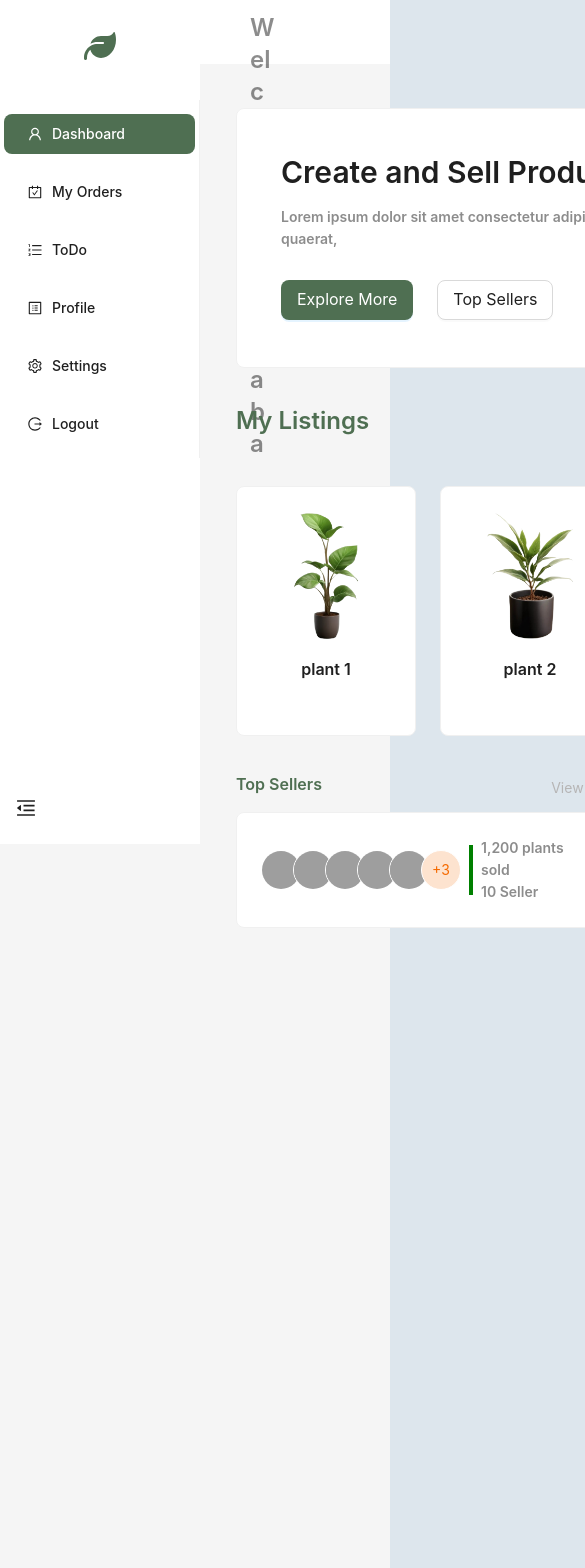
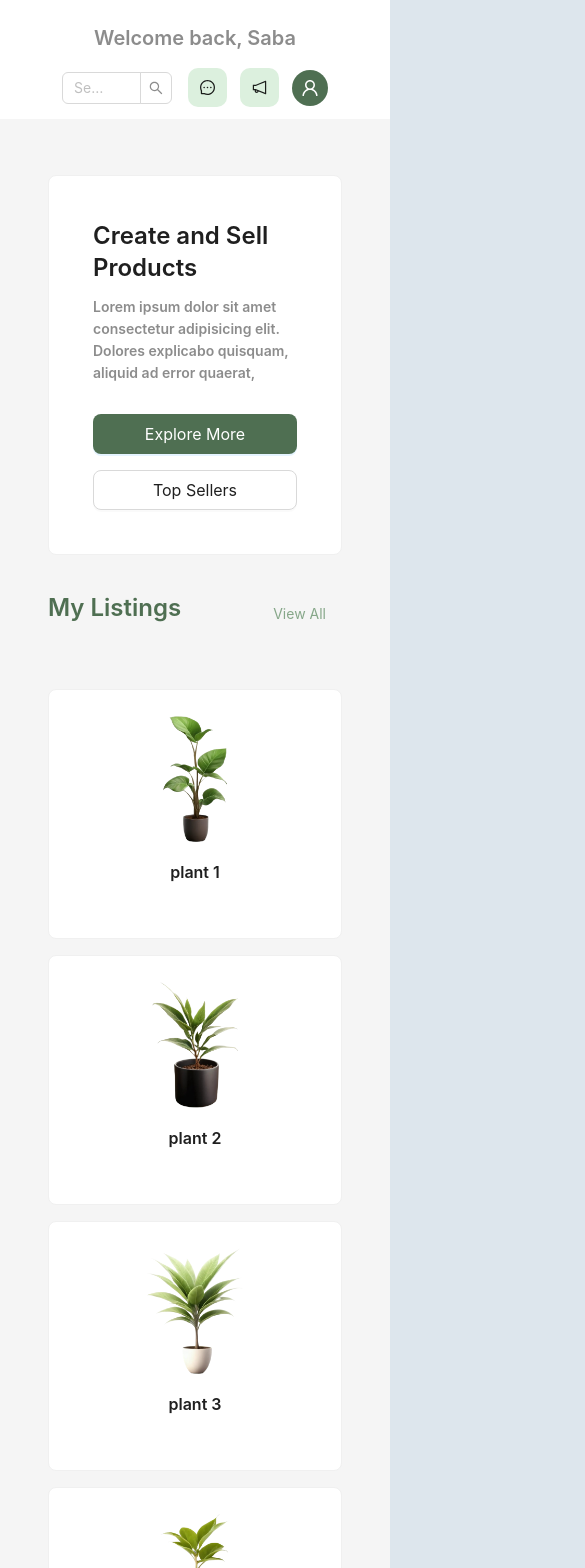
Before and after one commit to saba-ramezani/plant-dashboard, a React (Vite) app: page / in a window 390 px wide. Shown: the top 1568 px of the page, 585 px wide, since content can reach past the window. Built offline with nearby package versions, Linux system fonts and the light colour scheme; grey boxes are pictures that could not be loaded.

Commit message:
made header fully responsive

```diff
--- a/src/App.css
+++ b/src/App.css
@@ -15,6 +15,7 @@
 .header {
   padding-top: 12px;
   background: #fff;
+  height: fit-content;
 }
 
 .content {
--- a/src/App.jsx
+++ b/src/App.jsx
@@ -1,38 +1,57 @@
-import { Button, Flex, Layout } from 'antd';
-import {MenuUnfoldOutlined, MenuFoldOutlined} from '@ant-design/icons'
-import { IoIosArrowDroprightCircle } from "react-icons/io";
-import 'antd/dist/reset.css';
+import { Button, Flex, Layout, Grid } from 'antd';
+import {
+  MenuUnfoldOutlined,
+  MenuFoldOutlined
+} from '@ant-design/icons';
 import { useState } from 'react';
-import './App.css'
+import './App.css';
 import { Sidebar, CustomHeader, MainContent, SideContent } from './components';
 
 const { Header, Sider, Content } = Layout;
+const { useBreakpoint } = Grid;
 
 const App = () => {
-  const [collapsed, setCollapsed] = useState(false)
+  const [collapsed, setCollapsed] = useState(false);
+  const screens = useBreakpoint(); // <-- responsive breakpoint state
+
+  const isMobile = !screens.md; // true if screen < 768px
+
   return (
-    <Layout>
+    <Layout style={{ minHeight: '100vh' }}>
+      {/* Sider becomes collapsible on small screens */}
       <Sider
-        theme='light'
+        theme="light"
         trigger={null}
         collapsible
         collapsed={collapsed}
-        className='sider'
+        collapsedWidth={isMobile ? 0 : 80} // Hide completely on mobile
+        breakpoint="md" // Collapse on medium screens and below
+        onBreakpoint={(broken) => setCollapsed(broken)} // collapse automatically
+        className="sider"
       >
         <Sidebar />
-        <Button
-          type='text'
-          icon={collapsed ? <MenuUnfoldOutlined /> : <MenuFoldOutlined />}
-          onClick={() => setCollapsed(!collapsed)}
-          className='collapse-menu-btn'
+        {!isMobile && (
+          <Button
+            type="text"
+            icon={collapsed ? <MenuUnfoldOutlined /> : <MenuFoldOutlined />}
+            onClick={() => setCollapsed(!collapsed)}
+            className="collapse-menu-btn"
           />
+        )}
       </Sider>
+
       <Layout>
-        <Header className='header'>
+        <Header className="header">
           <CustomHeader />
         </Header>
-        <Content className='content'>
-          <Flex gap={"large"}>
+
+        <Content className="content">
+          <Flex
+            vertical={isMobile} // Stack items vertically on mobile
+            gap="large"
+            justify="space-between"
+            style={{ padding: isMobile ? 12 : 24 }}
+          >
             <MainContent />
             <SideContent />
           </Flex>
--- a/src/components/Activity/Activity.jsx
+++ b/src/components/Activity/Activity.jsx
@@ -1,40 +1,45 @@
 import { Avatar, Button, Flex, List, Typography } from "antd"
 import { activityData } from "../../data/activityData"
 
-const Activity = () => {
+const Activity = ({ isMobile }) => {
   return (
-    <Flex vertical gap={"small"}>
-        <Flex align="center" justify="space-between" gap={"large"}>
-            <Typography.Title level={3} strong className="primary--color">
+    <Flex vertical gap="small">
+      <Flex align="center" justify="space-between" wrap>
+        <Typography.Title
+          level={isMobile ? 4 : 3}
+          strong
+          className="primary--color"
+          style={{ marginBottom: 0 }}
+        >
           Recent Activity
         </Typography.Title>
-            <Button type="link" className="gray--color">
+        <Button type="link" className="gray--color" style={{ paddingInline: 0 }}>
           View All
         </Button>
       </Flex>
 
       <List
+        style={{ width: '100%' }}
         pagination={{
           pageSize: 5,
+          responsive: true,
         }}
-            dataSource={activityData} renderItem={(user, index) =>
-            (
+        dataSource={activityData}
+        renderItem={(user, index) => (
           <List.Item key={index}>
             <List.Item.Meta
               avatar={<Avatar src={user.profile} />}
               title={<a href="#">{user.name}</a>}
               description="Ordered a new plant"
-                    ></List.Item.Meta>
+            />
             <span className="gray--color">
-                        {user.orderTime} {user.orderTime == 1 ? "day ago" : "days ago"}
+              {user.orderTime} {user.orderTime === 1 ? 'day ago' : 'days ago'}
             </span>
           </List.Item>
-            )
-        }>
-
-        </List>
+        )}
+      />
     </Flex>
-  )
-}
+  );
+};
 
 export default Activity
--- a/src/components/Banner/Banner.jsx
+++ b/src/components/Banner/Banner.jsx
@@ -1,24 +1,25 @@
 import { Button, Card, Flex, Typography } from 'antd'
 
-const Banner = () => {
+const Banner = ({ isMobile }) => {
   return (
-    <Card style={{height: 260, padding: '20px'}}>
-        <Flex vertical gap={"30px"}>
-            <Flex vertical align='flex-start'>
-                <Typography.Title level={2} strong>
+    <Card style={{ height: isMobile ? 'auto' : 260, padding: 20 }}>
+      <Flex vertical gap="30px">
+        <Flex vertical align="flex-start">
+          <Typography.Title level={isMobile ? 3 : 2} strong>
             Create and Sell Products
           </Typography.Title>
-                <Typography.Text type='secondary' strong>
+          <Typography.Text type="secondary" strong>
             Lorem ipsum dolor sit amet consectetur adipisicing elit. Dolores explicabo quisquam, aliquid ad error quaerat,
           </Typography.Text>
         </Flex>
-            <Flex gap={"large"}>
-                <Button type='primary' size="large">Explore More</Button>
-                <Button size='large'>Top Sellers</Button>
+
+        <Flex vertical={isMobile} gap="middle">
+          <Button type="primary" size="large">Explore More</Button>
+          <Button size="large">Top Sellers</Button>
         </Flex>
       </Flex>
     </Card>
-  )
-}
+  );
+};
 
 export default Banner
--- a/src/components/ContentSidebar/ContentSidebar.jsx
+++ b/src/components/ContentSidebar/ContentSidebar.jsx
@@ -1,11 +1,11 @@
 import { Card, Flex, Image, Typography } from "antd"
 import { plant1 } from "../../assets"
 
-const ContentSidebar = () => {
+const ContentSidebar = ({ isMobile }) => {
   return (
     <div>
-      <Card className="card">
-        <Flex vertical gap={"large"}>
+      <Card className="card" style={{ position: 'relative', overflow: 'hidden' }}>
+        <Flex vertical gap="large">
           <Typography.Title level={4} strong>
             Today <br /> 5 Orders
           </Typography.Title>
@@ -13,10 +13,25 @@ const ContentSidebar = () => {
             This Month <br /> 240 Orders
           </Typography.Title>
         </Flex>
-        <Image src={plant1} alt="plant" style={{position: 'absolute', bottom: -50, left: '50px', height: "300px", width: 'auto'}} />
+
+        {/* Responsive plant image */}
+        {!isMobile && (
+          <Image
+            src={plant1}
+            alt="plant"
+            style={{
+              position: 'absolute',
+              bottom: -50,
+              left: '50px',
+              height: '300px',
+              width: 'auto',
+            }}
+            preview={false}
+          />
+        )}
       </Card>
     </div>
-  )
-}
+  );
+};
 
 export default ContentSidebar
--- a/src/components/CustomHeader/CustomHeader.jsx
+++ b/src/components/CustomHeader/CustomHeader.jsx
@@ -1,27 +1,58 @@
-import { Avatar, Flex, Typography } from "antd"
-import Search from "antd/es/input/Search"
-import {MessageOutlined, NotificationOutlined, UserOutlined} from '@ant-design/icons'
+import { Avatar, Flex, Input, Typography, Grid } from 'antd';
+import { MessageOutlined, NotificationOutlined, UserOutlined } from '@ant-design/icons';
+
+const { useBreakpoint } = Grid;
+const { Search } = Input;
 
 const CustomHeader = () => {
+  const screens = useBreakpoint();
+  const isMobile = !screens.md; // screens.md = true when width >= 768px
+  const isBetweenMdAndLg = screens.md && !screens.lg; //between 768 & 992
+
   return (
-    <Flex align="center" justify="space-between">
-        <Typography.Title level={3} type="secondary">
+    <Flex
+      vertical={isMobile ||isBetweenMdAndLg}
+      align={'center'}
+      justify="space-between"
+      gap={isMobile || isBetweenMdAndLg ? '1rem' : 0}
+      style={{ width: '100%', padding: '12px' }}
+    >
+      <Typography.Title
+        level={isMobile ? 4 : 3}
+        type="secondary"
+        style={{ margin: 0 }}
+      >
         Welcome back, Saba
       </Typography.Title>
-        <Flex align="center" gap={"3rem"}>
-            <Search placeholder="Search Dashboard" className="header-search" allowClear />
-            <Flex align="center" gap={"10px"}>
+
+      <Flex
+        align="center"
+        justify="space-between"
+        gap={isMobile ? '1rem' : '3rem'}
+        style={{ width: isMobile ? '100%' : 'fit-content' }}
+      >
+        <Search
+          placeholder="Search Dashboard"
+          allowClear
+          className="header-search"
+          style={{
+            width: isMobile ? '100%' : 250,
+            maxWidth: 250,
+          }}
+        />
+
+        <Flex align="center" gap={isMobile ? '0.8rem' : '10px'}>
           <MessageOutlined className="header-icon" />
           <NotificationOutlined className="header-icon" />
           <Avatar
             icon={<UserOutlined />}
-                    size={40}
+            size={isMobile ? 36 : 40}
             className="header-avatar"
           />
         </Flex>
       </Flex>
     </Flex>
-  )
-}
+  );
+};
 
-export default CustomHeader
+export default CustomHeader;
--- a/src/components/MainContent/MainContent.jsx
+++ b/src/components/MainContent/MainContent.jsx
@@ -1,18 +1,24 @@
-import { Flex } from "antd"
+import { Flex, Grid } from "antd"
 import Banner from "../Banner/Banner"
 import ProductsList from "../ProductsList/ProductsList"
 import SellersList from "../SellersList/SellersList"
 
+const { useBreakpoint } = Grid;
+
+
 const MainContent = () => {
+  const screens = useBreakpoint();
+  const isMobile = !screens.md;
+
   return (
-    <div style={{flex: 1}}>
-        <Flex vertical gap={"2.3rem"}>
-            <Banner />
-            <ProductsList />
-            <SellersList />
-        </Flex>
+    <div style={{ flex: 1 }}>
+      <Flex vertical gap="2.3rem">
+        <Banner isMobile={isMobile} />
+        <ProductsList isMobile={isMobile} />
+        <SellersList isMobile={isMobile} />
+      </Flex>
     </div>
-  )
-}
+  );
+};
 
 export default MainContent
--- a/src/components/ProductsList/ProductsList.jsx
+++ b/src/components/ProductsList/ProductsList.jsx
@@ -1,26 +1,29 @@
-import { Button, Card, Flex, Image, Typography } from 'antd'
+import { Button, Card, Flex, Image, Typography, Row, Col } from 'antd'
 import { plantData } from '../../data/plantData'
 
 const {Meta} = Card;
-const ProductsList = () => {
+const ProductsList = ({ isMobile }) => {
   return (
     <>
-      <Flex align='center' justify='space-between'>
-        <Typography.Title level={3} strong className='primary--color'>
+      <Row align="middle" justify="space-between" style={{ marginBottom: 16 }}>
+        <Typography.Title level={3} strong className="primary--color">
           My Listings
         </Typography.Title>
-        <Button type='link' className='secondary--color'>View All</Button>
-      </Flex>
-      <Flex align='center' gap={'large'}>
+        <Button type="link" className="secondary--color">View All</Button>
+      </Row>
+
+      <Row gutter={[16, 16]}>
         {plantData.map((plant) => (
-          <Card key={plant.id} hoverable className='plant-card'>
-            <Image src={plant.picture} style={{width: '130px'}} />
-            <Meta title={plant.name} style={{marginTop: '1rem'}} />
-          </Card>
+          <Col xs={24} sm={12} md={8} lg={6} key={plant.id}>
+            <Card hoverable className="plant-card">
+              <Image src={plant.picture} style={{ width: '100%', height: 130, objectFit: 'cover' }} />
+              <Meta title={plant.name} style={{ marginTop: 16 }} />
+            </Card>
+          </Col>
         ))}
-      </Flex>
+      </Row>
     </>
-  )
-}
+  );
+};
 
 export default ProductsList
--- a/src/components/SellersList/SellersList.jsx
+++ b/src/components/SellersList/SellersList.jsx
@@ -1,20 +1,27 @@
-import { Avatar, Button, Card, Divider, Flex, Tooltip, Typography } from "antd"
+import { Avatar, Button, Card, Divider, Flex, Tooltip, Typography, Row, Col, Grid } from "antd"
 
-const SellersList = () => {
+const SellersList = ({ isMobile }) => {
   return (
-    <Flex align="center" justify="space-between" gap={"large"}>
-        <Flex vertical="row" gap={"small"} className="top-seller">
+    <Row gutter={[16, 16]}>
+      <Col xs={24} md={12}>
+        <Flex vertical gap="small" className="top-seller">
           <Flex align="center" justify="space-between">
             <Typography.Title level={5} strong className="primary--color">
               Top Sellers
             </Typography.Title>
-                <Button type="link" className="gray--color">
-                    View All
-                </Button>
+            <Button type="link" className="gray--color">View All</Button>
           </Flex>
+
           <Card>
-                <Flex align="center" justify="space-evenly">
-                    <Avatar.Group max={{count: 5, popover: { trigger: 'click' }, style: {color: '#f56a00', backgroundColor: '#fde3cf', cursor: 'progress'}}} size={"large"}>
+            <Flex wrap="wrap" align="center" justify="space-evenly" gap="middle">
+              <Avatar.Group
+                max={{
+                  count: 5,
+                  popover: { trigger: 'click' },
+                  style: { color: '#f56a00', backgroundColor: '#fde3cf', cursor: 'pointer' },
+                }}
+                size="large"
+              >
                 <Tooltip title="User 1" placement="top">
                     <Avatar src="https://images.pexels.com/photos/1188971/pexels-photo-1188971.jpeg?auto=compress&cs=tinysrgb&dpr=1&w=500" />
                 </Tooltip>
@@ -40,40 +47,39 @@ const SellersList = () => {
                     <Avatar src="https://zos.alipayobjects.com/rmsportal/ODTLcjxAfvqbxHnVXCYX.png" />
                 </Tooltip>
               </Avatar.Group>
-                    <Divider type="vertical" className="divider" />
-                    <Flex vertical="row">
+              {!isMobile && <Divider type="vertical" className="divider" />}
+              <Flex vertical align="flex-start">
                 <Typography.Text type="secondary" strong>
                   1,200 plants sold
                 </Typography.Text>
                 <Typography.Text type="secondary" strong>
-                            10 Seller
+                  10 Sellers
                 </Typography.Text>
               </Flex>
             </Flex>
           </Card>
         </Flex>
+      </Col>
 
-        <Flex vertical="row" gap={"small"} className="featured-seller">
+      <Col xs={24} md={12}>
+        <Flex vertical gap="small" className="featured-seller">
           <Flex align="center" justify="space-between">
             <Typography.Title level={5} strong className="primary--color">
               Featured Sellers
             </Typography.Title>
-                <Button type="link" className="gray--color">
-                    View All
-                </Button>
+            <Button type="link" className="gray--color">View All</Button>
           </Flex>
+
           <Card>
-                <Flex align="center" justify="space-evenly">
-                    <Avatar.Group max={{count: 5, popover: { trigger: 'click' }, style: {color: '#f56a00', backgroundColor: '#fde3cf', cursor: 'progress'}}} size={"large"}>
-                        <Tooltip title="User 6" placement="top">
-                            <Avatar src="https://img.freepik.com/free-photo/young-cheerful-happy-girl-smiling-laughing_176420-9604.jpg?semt=ais_hybrid&w=740" />
-                        </Tooltip>
-                        <Tooltip title="User 7" placement="top">
-                            <Avatar src="https://img.freepik.com/free-photo/headshot-cute-woman-with-luminous-blue-eyes-glowing-face-gentle-smile-rejoicing-from-her-success_273609-7638.jpg?semt=ais_items_boosted&w=740" />
-                        </Tooltip>
-                        <Tooltip title="User 8" placement="top">
-                            <Avatar src="https://zos.alipayobjects.com/rmsportal/ODTLcjxAfvqbxHnVXCYX.png" />
-                        </Tooltip>
+            <Flex wrap="wrap" align="center" justify="space-evenly" gap="middle">
+              <Avatar.Group
+                max={{
+                  count: 5,
+                  popover: { trigger: 'click' },
+                  style: { color: '#f56a00', backgroundColor: '#fde3cf', cursor: 'pointer' },
+                }}
+                size="large"
+              >
                 <Tooltip title="User 1" placement="top">
                     <Avatar src="https://images.pexels.com/photos/1188971/pexels-photo-1188971.jpeg?auto=compress&cs=tinysrgb&dpr=1&w=500" />
                 </Tooltip>
@@ -89,21 +95,31 @@ const SellersList = () => {
                 <Tooltip title="User 5" placement="top">
                     <Avatar src="https://img.freepik.com/free-photo/relaxed-foxy-girl-with-freckled-soft-skin-enjoys-peaceful-atmosphere-keeps-hands-mudra-sign-relaxed-after-intense-day_273609-19119.jpg?semt=ais_hybrid&w=740" />
                 </Tooltip>
+                <Tooltip title="User 6" placement="top">
+                    <Avatar src="https://img.freepik.com/free-photo/young-cheerful-happy-girl-smiling-laughing_176420-9604.jpg?semt=ais_hybrid&w=740" />
+                </Tooltip>
+                <Tooltip title="User 7" placement="top">
+                    <Avatar src="https://img.freepik.com/free-photo/headshot-cute-woman-with-luminous-blue-eyes-glowing-face-gentle-smile-rejoicing-from-her-success_273609-7638.jpg?semt=ais_items_boosted&w=740" />
+                </Tooltip>
+                <Tooltip title="User 8" placement="top">
+                    <Avatar src="https://zos.alipayobjects.com/rmsportal/ODTLcjxAfvqbxHnVXCYX.png" />
+                </Tooltip>
               </Avatar.Group>
-                    <Divider type="vertical" className="divider" />
-                    <Flex vertical="row">
+              {!isMobile && <Divider type="vertical" className="divider" />}
+              <Flex vertical align="flex-start">
                 <Typography.Text type="secondary" strong>
                   1,530 plants sold
                 </Typography.Text>
                 <Typography.Text type="secondary" strong>
-                            13 Seller
+                  13 Sellers
                 </Typography.Text>
               </Flex>
             </Flex>
           </Card>
         </Flex>
-    </Flex>
-  )
-}
+      </Col>
+    </Row>
+  );
+};
 
 export default SellersList
--- a/src/components/SideContent/SideContent.jsx
+++ b/src/components/SideContent/SideContent.jsx
@@ -1,15 +1,20 @@
-import { Flex } from 'antd'
-import React from 'react'
+import { Flex, Grid } from 'antd'
 import ContentSidebar from '../ContentSidebar/ContentSidebar'
 import { Activity } from '..'
 
+const { useBreakpoint } = Grid;
+
 const SideContent = () => {
+  const screens = useBreakpoint();
+  const isMobile = !screens.md;
+
   return (
-    <Flex vertical gap={'2.3rem'} style={{width:350}}>
-      <ContentSidebar />
-      <Activity />
+    <Flex vertical gap="2.3rem" style={{ width: isMobile ? '100%' : 350 }}>
+      <ContentSidebar isMobile={isMobile} />
+      <Activity isMobile={isMobile} />
     </Flex>
-  )
-}
+  );
+};
+
 
 export default SideContent
```
Lines whose indentation alone changed are shown as unchanged.
